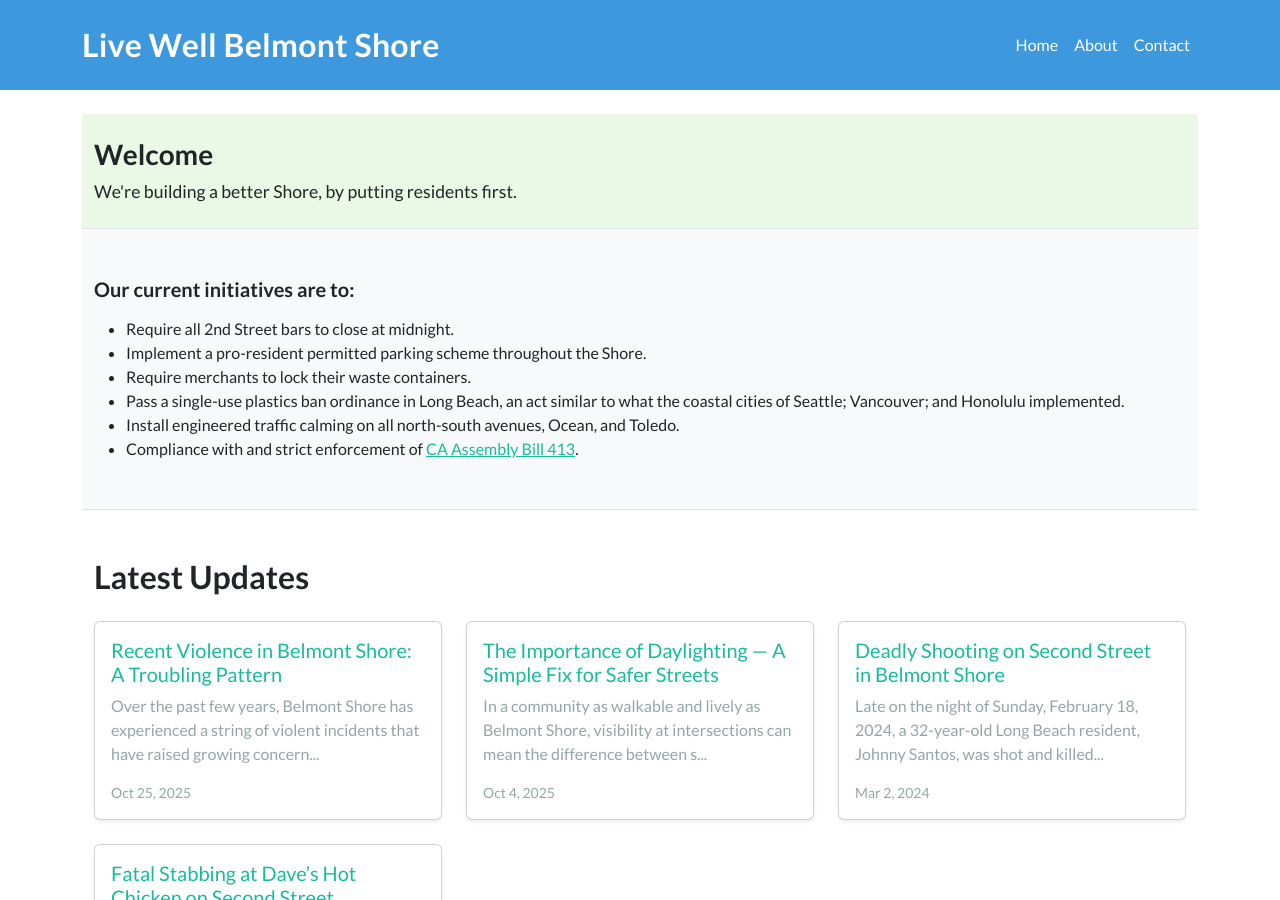
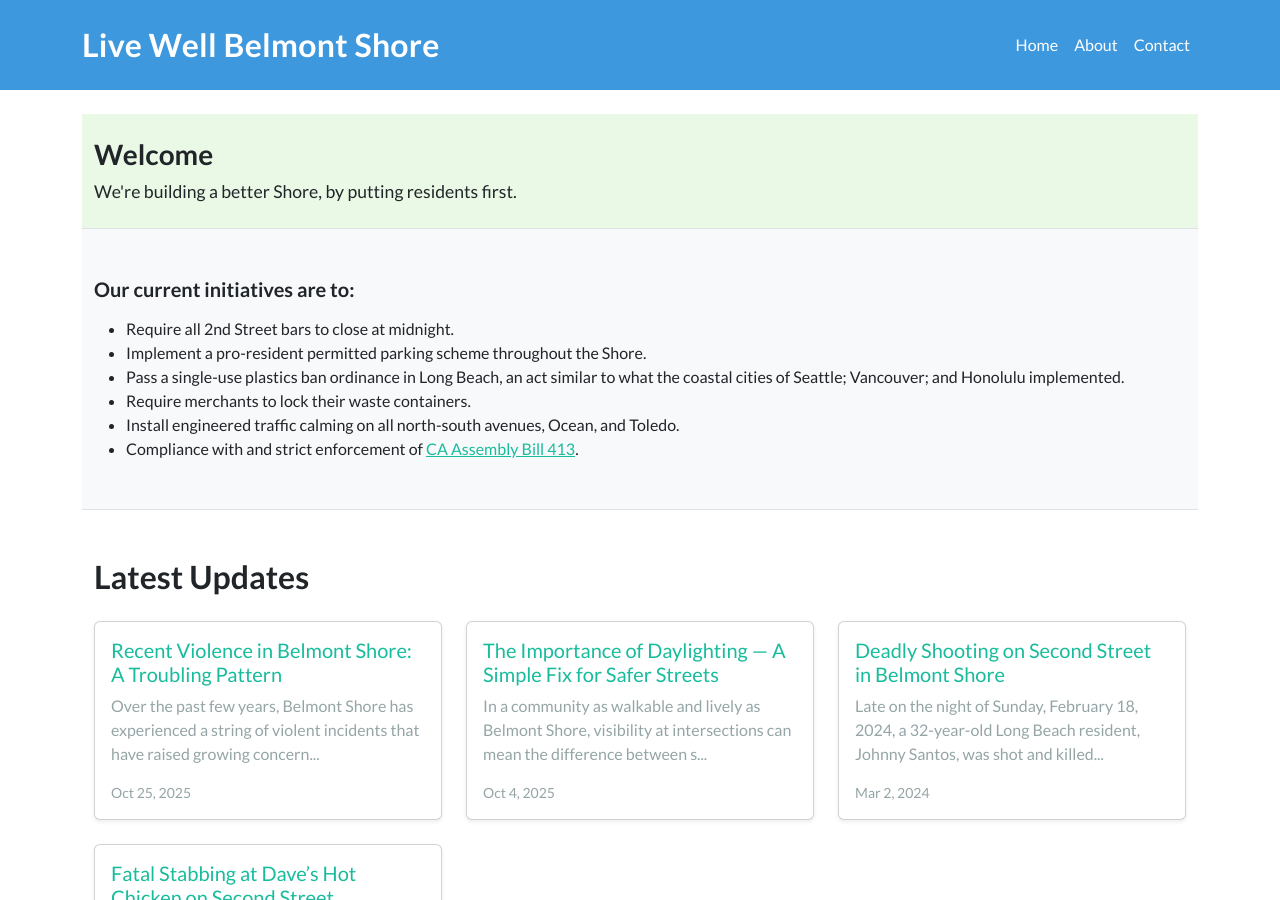
Before and after one commit to ericmseitz/livewellbs, a Jekyll site: the page built from index.html, in a window 1280 px wide and 900 px high. Built offline with Jekyll 4.4.1, drawn with Linux system fonts in a browser that asks for light colours; nearby versions of some CDN libraries.

```diff
--- a/index.html
+++ b/index.html
@@ -20,8 +20,8 @@ title: Home
     <ul class="mb-0">
       <li>Require all 2nd Street bars to close at midnight.</li>
       <li>Implement a pro-resident permitted parking scheme throughout the Shore.</li>
+       <li>Pass a single-use plastics ban ordinance in Long Beach, an act similar to what the coastal cities of Seattle; Vancouver; and Honolulu implemented.</li>
       <li>Require merchants to lock their waste containers.</li>
-      <li>Pass a single-use plastics ban ordinance in Long Beach, an act similar to what the coastal cities of Seattle; Vancouver; and Honolulu implemented.
       <li>Install engineered traffic calming on all north-south avenues, Ocean, and Toledo.</li>
       <li>Compliance with and strict enforcement of
         <a href="https://leginfo.legislature.ca.gov/faces/billNavClient.xhtml?bill_id=202320240AB413">CA Assembly Bill 413</a>.
```
Also changed, not shown: about.md (+1 -1 lines), 1 other file.
